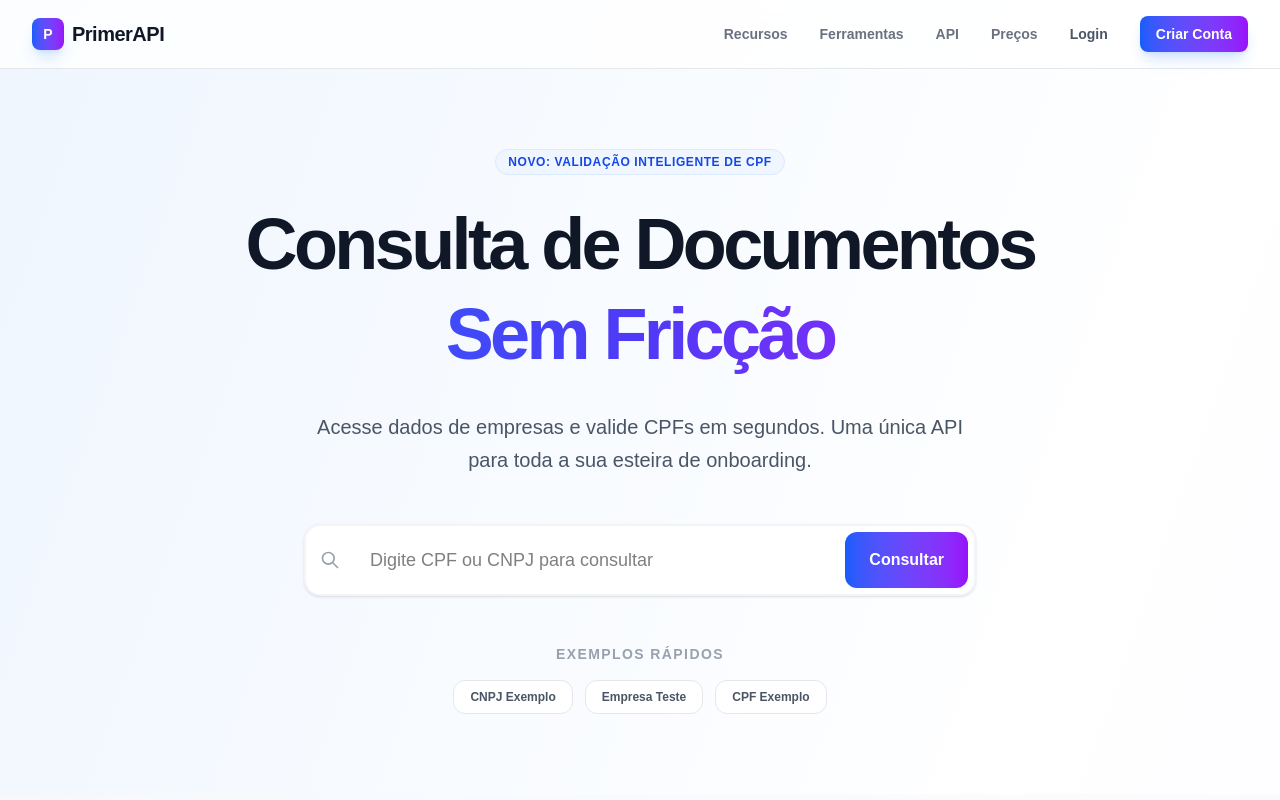
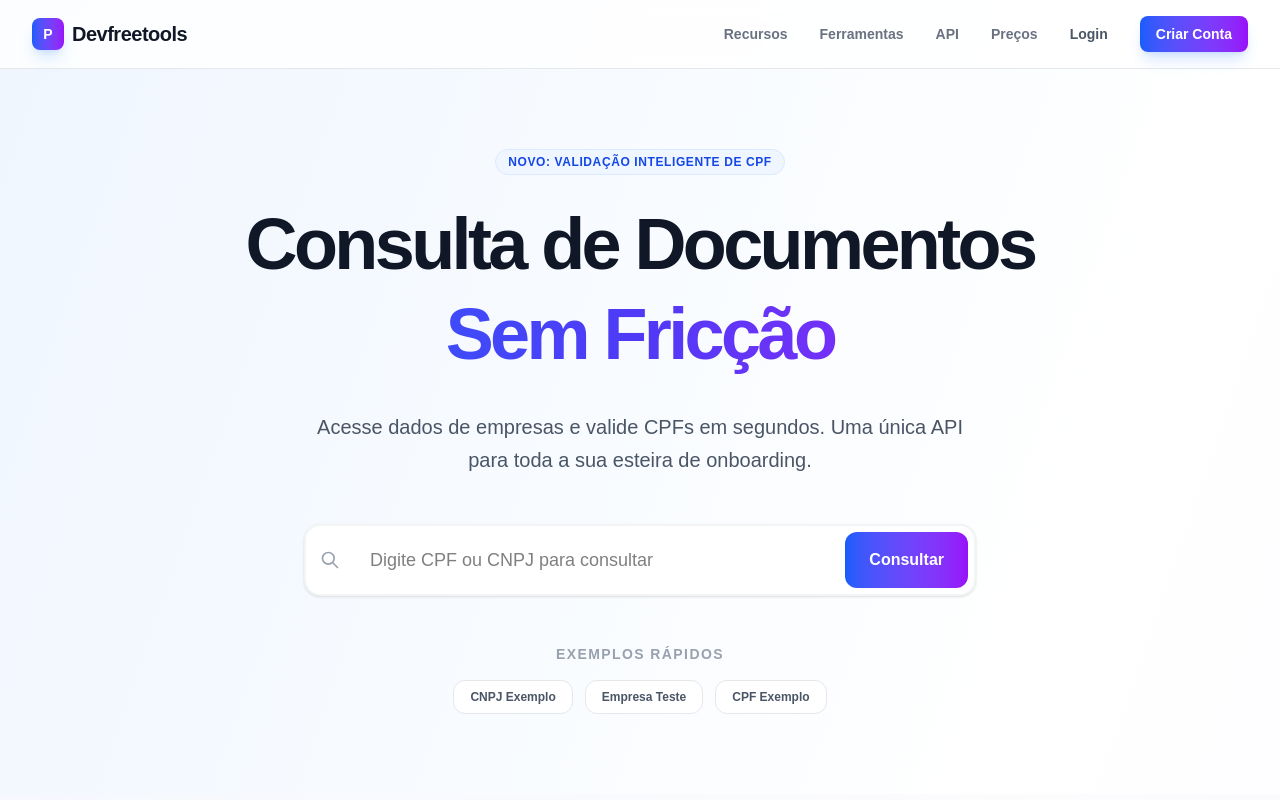
Before and after one commit to jefersonprimer/devfreetools, a Next.js app: page / in a window 1280 px wide. Shown: the top 800 px of the page. Built offline with nearby package versions, Linux system fonts and the light colour scheme; no server answers.

Commit message:
refactor: name

```diff
--- a/app/api/v1/cnpj/[cnpj]/route.ts
+++ b/app/api/v1/cnpj/[cnpj]/route.ts
@@ -28,7 +28,7 @@ async function fetchCnpjData(cnpj: string): Promise<Record<string, unknown>> {
     // 2. Buscar dados em API real
     const response = await fetch(`https://publica.cnpj.ws/cnpj/${cleanedCnpj}`, {
       headers: {
-        'User-Agent': 'PrimerAPI/1.0',
+        'User-Agent': 'Devfreetools/1.0',
       },
       signal: AbortSignal.timeout(10000), // 10 segundos de timeout
     });
--- a/app/dashboard/layout.tsx
+++ b/app/dashboard/layout.tsx
@@ -115,7 +115,7 @@ export default function DashboardLayout({ children }: { children: React.ReactNod
               <div className="w-8 h-8 bg-gradient-to-br from-blue-500 to-purple-600 rounded-lg flex items-center justify-center shadow-lg shadow-blue-500/20">
                 <span className="text-white font-bold text-sm">P</span>
               </div>
-              <span className="text-lg font-bold text-white tracking-tight">PrimerAPI</span>
+              <span className="text-lg font-bold text-white tracking-tight">Devfreetools</span>
             </a>
           </div>
 
--- a/app/layout.tsx
+++ b/app/layout.tsx
@@ -14,7 +14,7 @@ const geistMono = Geist_Mono({
 });
 
 export const metadata: Metadata = {
-  title:  "Primer a",
+  title:  "Devfreetools | PrimerLabs",
   description: "Acesse dados de empresas e valide CPFs em segundos. Uma única API para toda a sua esteira de onboarding.",
 };
 
@@ -26,9 +26,10 @@ export default function RootLayout({
   return (
     <html
       lang="pt-BR"
+      suppressHydrationWarning
       className={`${geistSans.variable} ${geistMono.variable} h-full antialiased`}
     >
-      <body className="min-h-full flex flex-col">
+      <body className="min-h-full flex flex-col" suppressHydrationWarning>
         <AuthProvider>{children}</AuthProvider>
       </body>
     </html>
--- a/app/login/page.tsx
+++ b/app/login/page.tsx
@@ -62,7 +62,7 @@ export default function LoginPage() {
             <div className="w-10 h-10 bg-gradient-to-br from-blue-500 to-purple-600 rounded-xl flex items-center justify-center shadow-lg shadow-blue-500/25 group-hover:shadow-blue-500/40 transition-shadow">
               <span className="text-white font-bold text-lg">P</span>
             </div>
-            <span className="text-2xl font-bold text-white tracking-tight">PrimerAPI</span>
+            <span className="text-2xl font-bold text-white tracking-tight">Devfreetools</span>
           </a>
         </div>
 
@@ -141,7 +141,7 @@ export default function LoginPage() {
 
         {/* Footer */}
         <p className="text-center text-gray-600 text-xs mt-8">
-          © 2026 PrimerAPI. Todos os direitos reservados.
+          © 2026 PrimerLabs. Todos os direitos reservados.
         </p>
       </div>
     </div>
--- a/app/page.tsx
+++ b/app/page.tsx
@@ -17,7 +17,7 @@ export default function Home() {
               <div className="w-8 h-8 bg-linear-to-r from-blue-600 to-purple-600 rounded-lg flex items-center justify-center shadow-lg shadow-blue-500/20">
                 <span className="text-white font-bold text-sm">P</span>
               </div>
-              <span className="text-xl font-bold text-gray-900 tracking-tight">PrimerAPI</span>
+              <span className="text-xl font-bold text-gray-900 tracking-tight">Devfreetools</span>
             </div>
             <nav className="hidden md:flex items-center space-x-8">
               <a href="#features" className="text-sm font-semibold text-gray-500 hover:text-blue-600 transition-colors">Recursos</a>
@@ -278,7 +278,7 @@ export default function Home() {
                 <div className="w-8 h-8 bg-gray-900 rounded-lg flex items-center justify-center">
                   <span className="text-white font-bold text-sm">P</span>
                 </div>
-                <span className="text-xl font-bold text-gray-900 tracking-tight">PrimerAPI</span>
+                <span className="text-xl font-bold text-gray-900 tracking-tight">Devfreetools</span>
               </div>
               <p className="text-gray-500 max-w-sm leading-relaxed font-medium">
                 Infraestrutura de dados para empresas modernas. Valide identidades e consulte dados corporativos com a melhor API do mercado.
@@ -306,7 +306,7 @@ export default function Home() {
 
           <div className="border-t border-gray-200 pt-8 flex flex-col md:flex-row justify-between items-center gap-4">
             <p className="text-sm font-bold text-gray-400 uppercase tracking-widest">
-              &copy; 2026 PrimerAPI. Todos os direitos reservados.
+              PrimerLabs &copy; 2026. Todos os direitos reservados.
             </p>
             <div className="flex space-x-6">
               <a href="#" className="text-gray-400 hover:text-gray-600 transition-colors">
--- a/app/signup/page.tsx
+++ b/app/signup/page.tsx
@@ -63,7 +63,7 @@ export default function SignupPage() {
             <div className="w-10 h-10 bg-gradient-to-br from-blue-500 to-purple-600 rounded-xl flex items-center justify-center shadow-lg shadow-blue-500/25 group-hover:shadow-blue-500/40 transition-shadow">
               <span className="text-white font-bold text-lg">P</span>
             </div>
-            <span className="text-2xl font-bold text-white tracking-tight">PrimerAPI</span>
+            <span className="text-2xl font-bold text-white tracking-tight">Devfreetools</span>
           </a>
         </div>
 
@@ -71,7 +71,7 @@ export default function SignupPage() {
         <div className="bg-white/[0.04] backdrop-blur-xl border border-white/[0.08] rounded-2xl p-8 shadow-2xl shadow-black/40">
           <div className="text-center mb-8">
             <h1 className="text-2xl font-bold text-white tracking-tight">Crie sua conta</h1>
-            <p className="text-gray-400 mt-2 text-sm">Comece a usar a PrimerAPI gratuitamente</p>
+            <p className="text-gray-400 mt-2 text-sm">Comece a usar a Devfreetools gratuitamente</p>
           </div>
 
           <form onSubmit={handleSubmit} className="space-y-5">
@@ -156,7 +156,7 @@ export default function SignupPage() {
 
         {/* Footer */}
         <p className="text-center text-gray-600 text-xs mt-8">
-          © 2026 PrimerAPI. Todos os direitos reservados.
+          © 2026 PrimerLabs. Todos os direitos reservados.
         </p>
       </div>
     </div>
```
